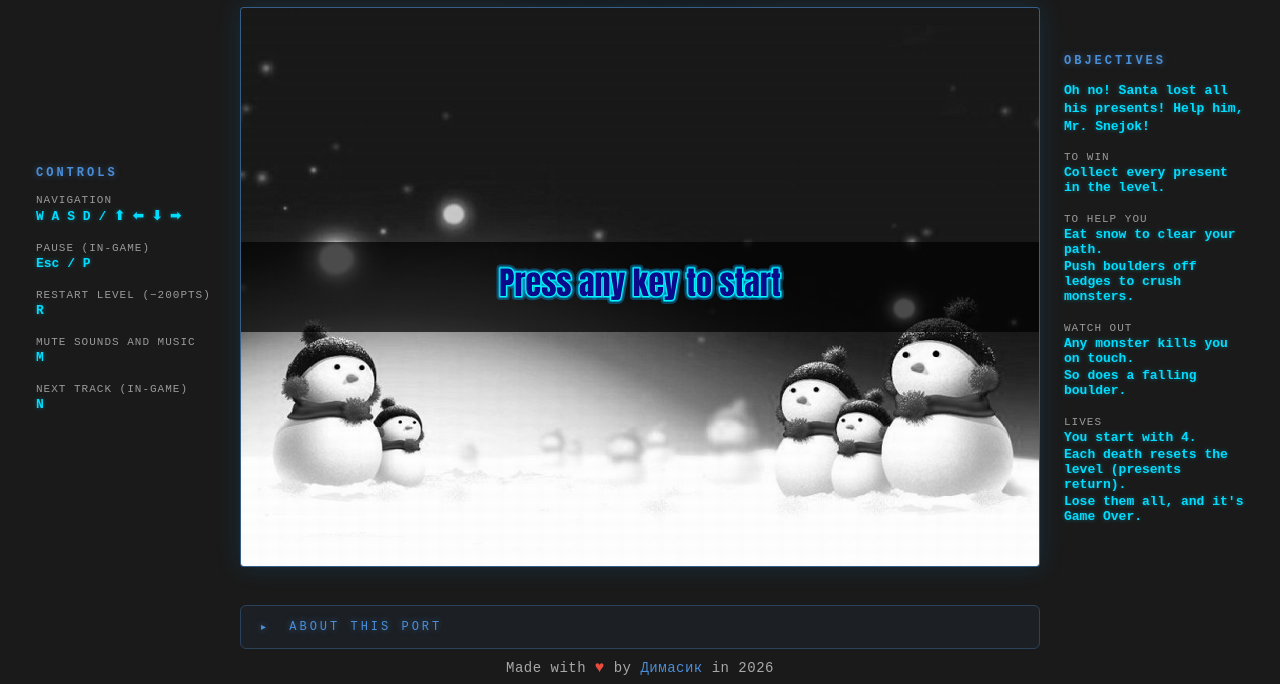
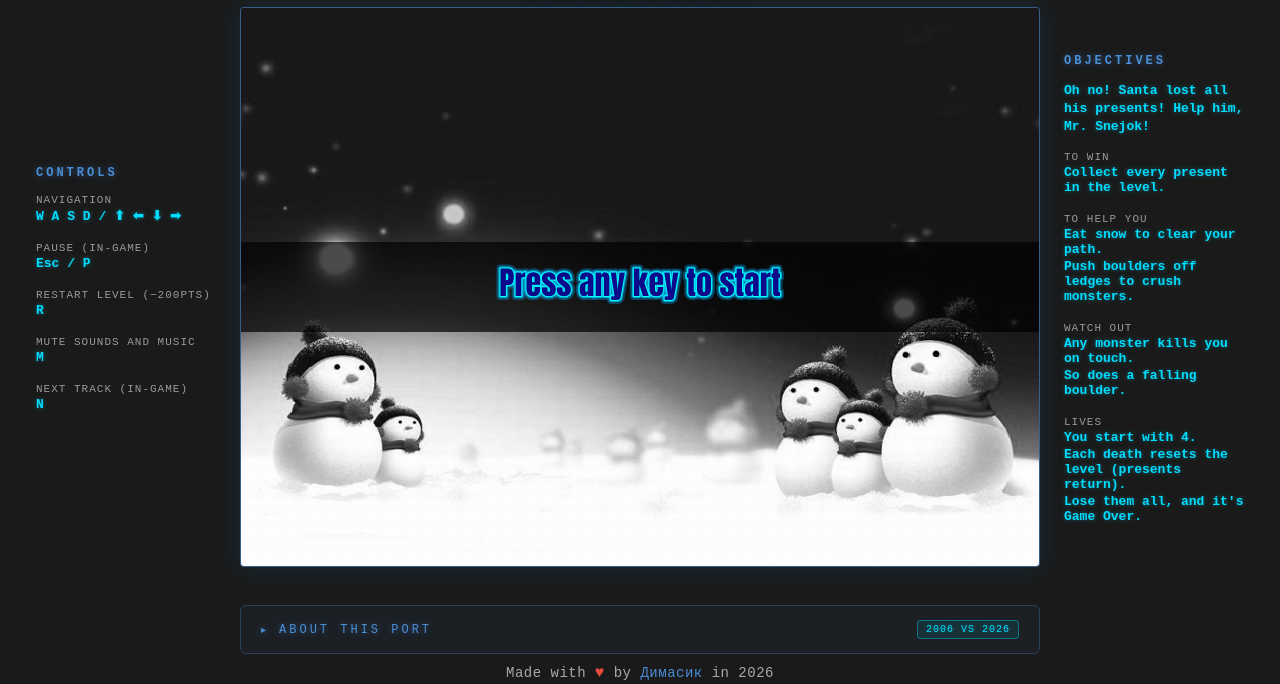
Before and after one commit to dmibbb/snowdash20, a website built with Vite: page index.html in a window 1280 px wide. Shown: the part 116-800 px from the top of the page. Built offline with nearby package versions, Linux system fonts and the light colour scheme.

Commit message:
feat: Improve link previews and About section visibility
- Add OpenGraph and Twitter Card meta tags for social media previews
- Add "2006 vs 2026" badge to the collapsible About summary bar

```diff
--- a/index.html
+++ b/index.html
@@ -4,6 +4,16 @@
     <meta charset="UTF-8" />
     <meta name="viewport" content="width=device-width, initial-scale=1.0" />
     <title>SnowDash: 20th Anniversary Edition</title>
+
+    <!-- OpenGraph / Social Previews -->
+    <meta property="og:type" content="website" />
+    <meta property="og:title" content="SnowDash: 20th Anniversary Edition" />
+    <meta
+      property="og:description"
+      content="A browser port of a 2006 university Win32 C++ arcade game, rebuilt in TypeScript."
+    />
+    <meta property="og:image" content="/sprites/back_menu.png" />
+    <meta name="twitter:card" content="summary_large_image" />
   </head>
   <body>
     <button id="lang-toggle" class="lang-btn">RU</button>
@@ -81,6 +91,7 @@
         <summary>
           <span class="about-port-caret">▸</span>
           <span data-i18n="aboutTitle">About this port</span>
+          <span class="about-port-badge">2006 vs 2026</span>
         </summary>
 
         <div class="about-port-body">
--- a/src/style.css
+++ b/src/style.css
@@ -189,6 +189,8 @@ canvas#game {
 }
 
 .about-port > summary {
+  display: flex;
+  align-items: center;
   list-style: none;
   cursor: pointer;
   padding: 14px 20px;
@@ -200,6 +202,18 @@ canvas#game {
   text-shadow: 0 0 6px rgba(74, 142, 216, 0.5);
   user-select: none;
   transition: background 0.15s ease;
+}
+
+.about-port-badge {
+  margin-left: auto;
+  padding: 3px 8px;
+  font-size: 10px;
+  letter-spacing: 1px;
+  color: #00ddff;
+  border: 1px solid rgba(0, 221, 255, 0.4);
+  border-radius: 4px;
+  background: rgba(0, 221, 255, 0.08);
+  text-shadow: 0 0 4px rgba(0, 221, 255, 0.4);
 }
 
 .about-port > summary::-webkit-details-marker { display: none; }
```
